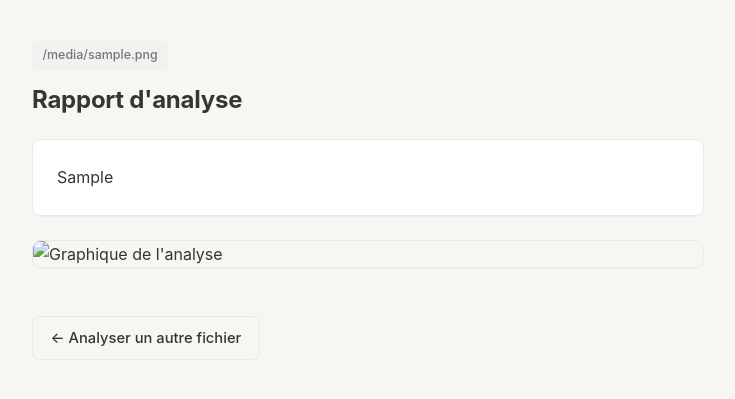
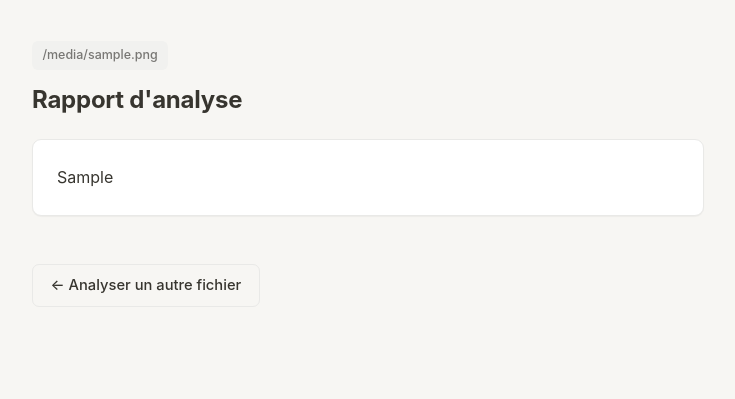
Before and after one commit to youssefyaslane/data_analysis-_agent, a Flask app: template src/web/templates/result.html in a window 1280 px wide. Shown: the part 59-458 px from the top of the page, without its empty margins (272-1007 px from the left). Run offline with Flask 3, Linux system fonts and the light colour scheme; the template is opened without the code that fills it: most values are stand-ins (such as "Sample title", 1, 10 or a date in 2020).

Commit message:
chore: prune unused deps and remove disabled plot code
- requirements.txt: keep only the 8 direct deps (pip resolves transitives),
  dropping unused packages (deepagents, google/anthropic stacks, seaborn,
  tiktoken, matplotlib)
- remove dead plot code: PLOTS_DIR, plot_url, result.html <img> block, .plot CSS
- gate app.run(debug=...) behind FLASK_DEBUG env var (was hardcoded True)
- fix stale .gitignore plots path -> src/web/static/plots/

Co-Authored-By: Claude Opus 4.8 <noreply@anthropic.com>

```diff
--- a/src/agent/analysis_agent.py
+++ b/src/agent/analysis_agent.py
@@ -74,4 +74,4 @@ def run_analysis(csv_relative_path: str) -> dict:
     if not report:
         raise RuntimeError("Le workflow n'a produit aucune analyse exploitable.")
 
-    return {"report": report, "plot_url": None}
+    return {"report": report}
--- a/src/agent/config.py
+++ b/src/agent/config.py
@@ -27,9 +27,7 @@ LANGSMITH_PROJECT = os.getenv("LANGSMITH_PROJECT", "data-analysis-agent")
 
 # ─── Chemins de travail ──────────────────────────────
 UPLOADS_DIR = PROJECT_ROOT / "uploads"
-PLOTS_DIR = PROJECT_ROOT / "src" / "web" / "static" / "plots"
 UPLOADS_DIR.mkdir(parents=True, exist_ok=True)
-PLOTS_DIR.mkdir(parents=True, exist_ok=True)
 
 
 def validate() -> None:
--- a/src/web/app.py
+++ b/src/web/app.py
@@ -1,6 +1,7 @@
 """Point d'entrée de l'application web Flask."""
 from __future__ import annotations
 
+import os
 import sys
 from pathlib import Path
 
@@ -26,4 +27,5 @@ def create_app() -> Flask:
 
 
 if __name__ == "__main__":
-    create_app().run(debug=True)
+    debug = os.getenv("FLASK_DEBUG", "false").lower() == "true"
+    create_app().run(debug=debug)
--- a/src/web/routes.py
+++ b/src/web/routes.py
@@ -43,5 +43,4 @@ def analyze():
         "result.html",
         filename=filename,
         report_html=result["report_html"],
-        plot_url=result["plot_url"],
     )
--- a/src/web/static/css/style.css
+++ b/src/web/static/css/style.css
@@ -298,15 +298,6 @@ input[type="file"]::file-selector-button:hover {
   font-weight: 600;
 }
 
-.plot {
-  max-width: 100%;
-  display: block;
-  border: 1px solid var(--color-border);
-  border-radius: var(--radius);
-  box-shadow: var(--shadow-sm);
-  margin-bottom: 1.5rem;
-}
-
 /* ─── Dark mode ──────────────────────────────────────── */
 
 @media (prefers-color-scheme: dark) {
--- a/src/web/templates/result.html
+++ b/src/web/templates/result.html
@@ -12,9 +12,5 @@
     {{ report_html | safe }}
   </div>
 
-  {% if plot_url %}
-    <img class="plot" src="{{ plot_url }}" alt="Graphique de l'analyse">
-  {% endif %}
-
   <a class="btn btn--secondary" href="{{ url_for('main.index') }}">← Analyser un autre fichier</a>
 {% endblock %}
```
Also changed, not shown: requirements.txt (+0 -72 lines), 2 other files.
